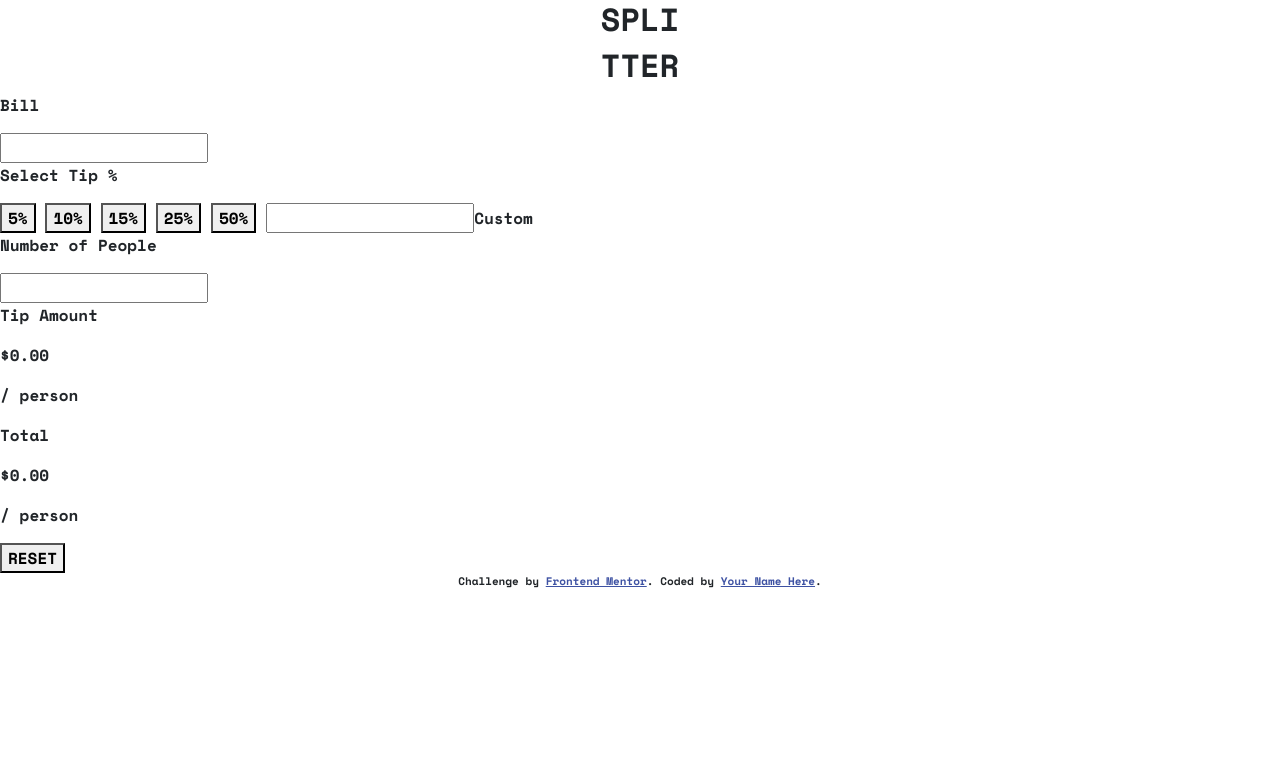
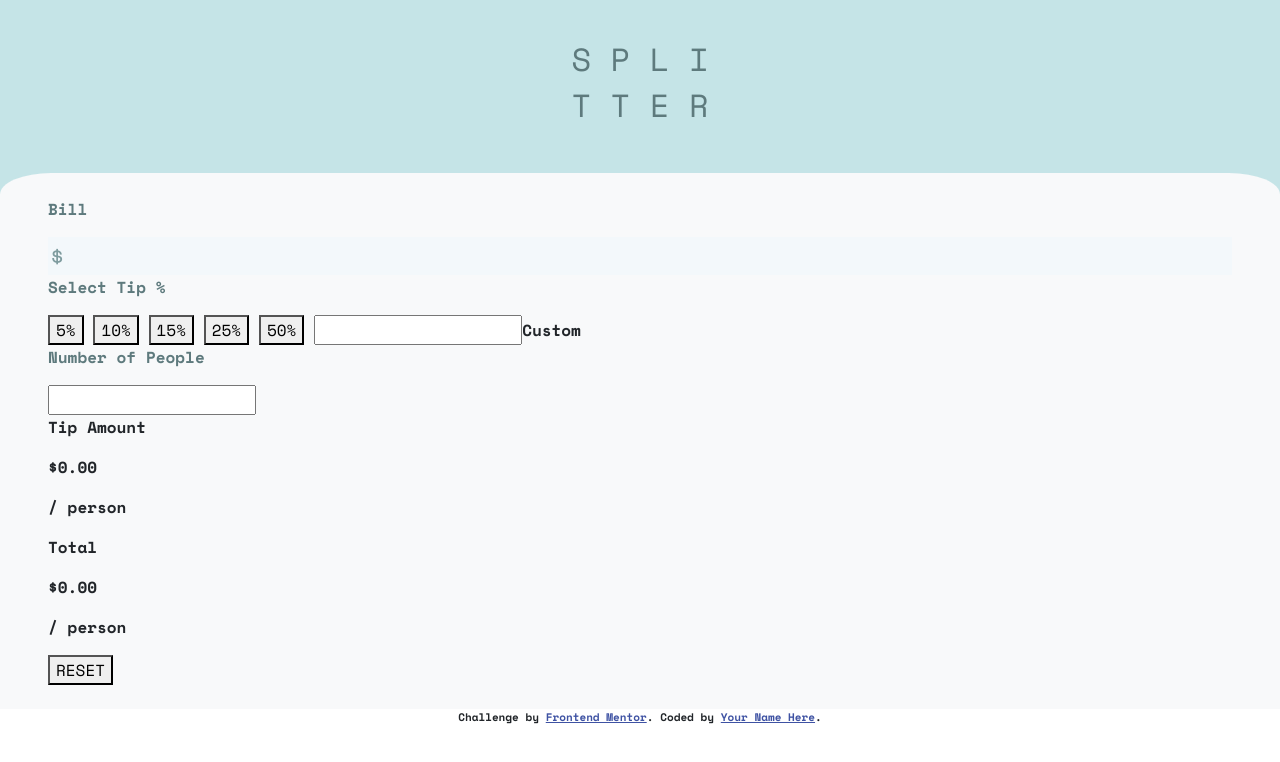
Before and after one commit to tamakachi/Tip-Calculator-Web-App, a plain HTML site: page index.html in a window 1280 px wide. Drawn offline with nearby package versions, Linux system fonts and the light colour scheme.

Commit message:
progress on style.css

```diff
--- a/index.html
+++ b/index.html
@@ -8,7 +8,7 @@
   <!-- Google font-->
   <link rel="preconnect" href="https://fonts.googleapis.com">
   <link rel="preconnect" href="https://fonts.gstatic.com" crossorigin>
-  <link href="https://fonts.googleapis.com/css2?family=Space+Mono:wght@700&display=swap" rel="stylesheet">
+  <link href="https://fonts.googleapis.com/css2?family=Space+Mono:wght@400;700&display=swap" rel="stylesheet">
 
   <!-- Bootstrap CSS-->
   <link href="https://cdn.jsdelivr.net/npm/bootstrap@5.2.0-beta1/dist/css/bootstrap.min.css" rel="stylesheet" integrity="sha384-0evHe/X+R7YkIZDRvuzKMRqM+OrBnVFBL6DOitfPri4tjfHxaWutUpFmBp4vmVor" crossorigin="anonymous">
@@ -26,21 +26,26 @@
 </head>
 <body>
 
-  <div>
-    <h1 class="h2 text-center">SPLI</h1>
-    <h1 class="h2 text-center">TTER</h1>
+  <div class="lightCyan">
+    <div class="customPadding">
+    <h1 class="h2 text-center greyTextColor">S P L I</h1>
+    <h1 class="h2 text-center greyTextColor">T T E R</h1>
   </div>
-  <div>
-    <p>Bill</p>
-    <input class="billAmount">
-    <p>Select Tip %</p>
+
+  <div class="container-fluid py-4 customRound bg-light">
+    <div class="row">
+      <div class="col px-5">
+
+      <p class="greyTextColor">Bill</p>
+      <input class="billAmount customInput" placeholder="$">
+      <p class="greyTextColor">Select Tip %</p>
       <button class="teal">5%</button>
       <button class="teal">10%</button>
       <button class="teal">15%</button>
       <button class="teal">25%</button>
       <button class="teal">50%</button>
       <input class="custom">Custom</input>
-    <p>Number of People</p>
+      <p class="greyTextColor">Number of People</p>
       <input>
       <div>
         <div>
@@ -58,6 +63,9 @@
       </div>
       </div>
     </div>
+  </div>
+  </div>
+</div>
 
 
   <div class="attribution">
--- a/style.css
+++ b/style.css
@@ -1,3 +1,43 @@
 body{
     font-family: 'Space Mono', monospace;
+    font-weight:700;
 }
+
+.lightCyan{
+    background-color: hsl(185, 41%, 84%);
+}
+
+.customPadding{
+    padding-top: 2.5rem;
+    padding-bottom: 2.5rem;
+}
+
+
+.greyTextColor{
+    color:hsl(186, 14%, 43%)
+}
+
+.customRound{
+    border-top-left-radius: 4%;
+    border-top-right-radius: 4%;
+}
+
+.customInput{
+    width: 100%;
+    border-style: none;
+    background-color: #f3f8fb;
+    font-size: 1.5rem;
+    text-align: right;
+}
+input::placeholder {
+    text-align: left;
+    color: hsl(184, 14%, 56%);
+    font-weight: 400;
+    font-style: normal;
+
+  }
+
+  input:focus::placeholder{
+    color:hsl(184, 14%, 56%);
+    display: inline;
+  }
```
Lines whose indentation alone changed are shown as unchanged.
